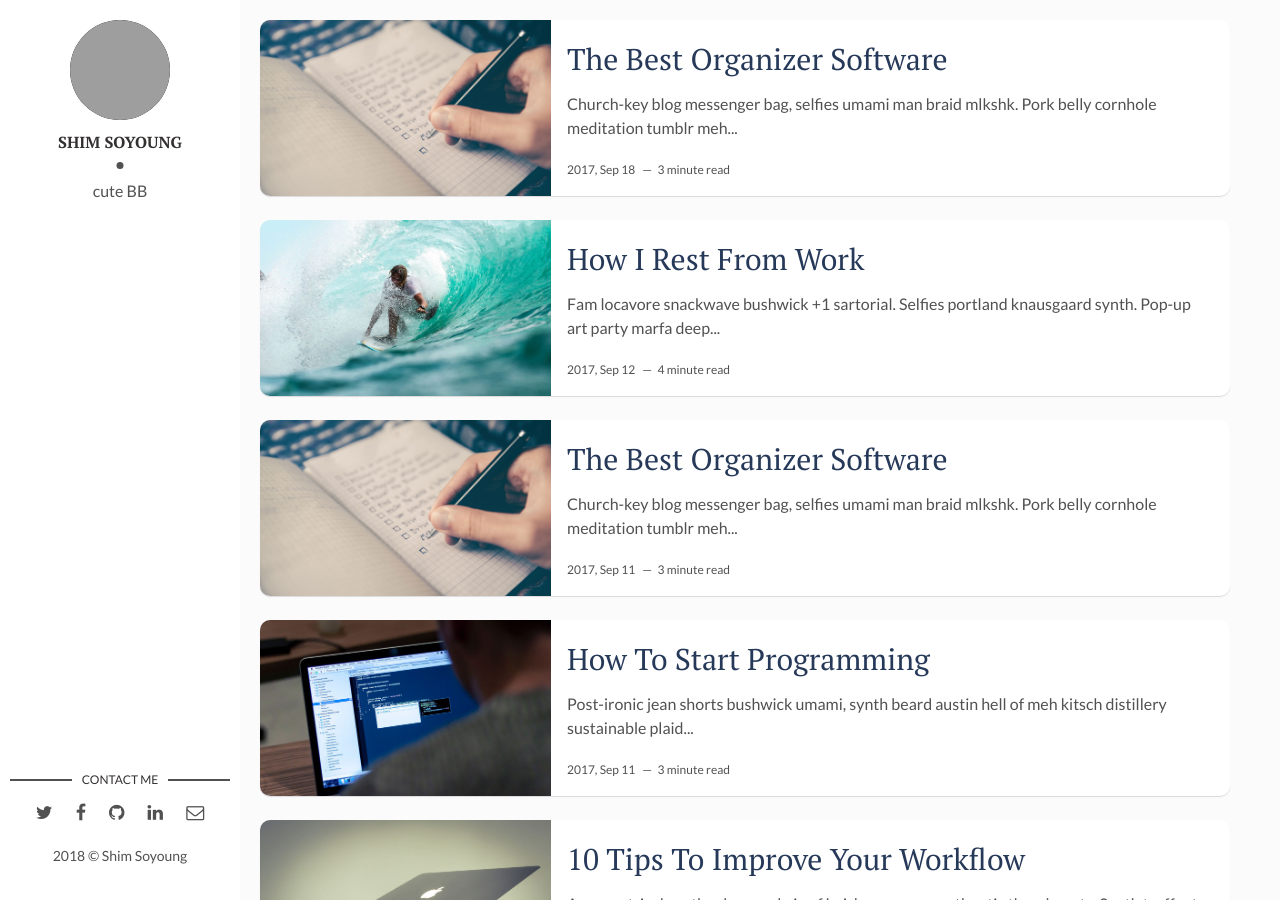
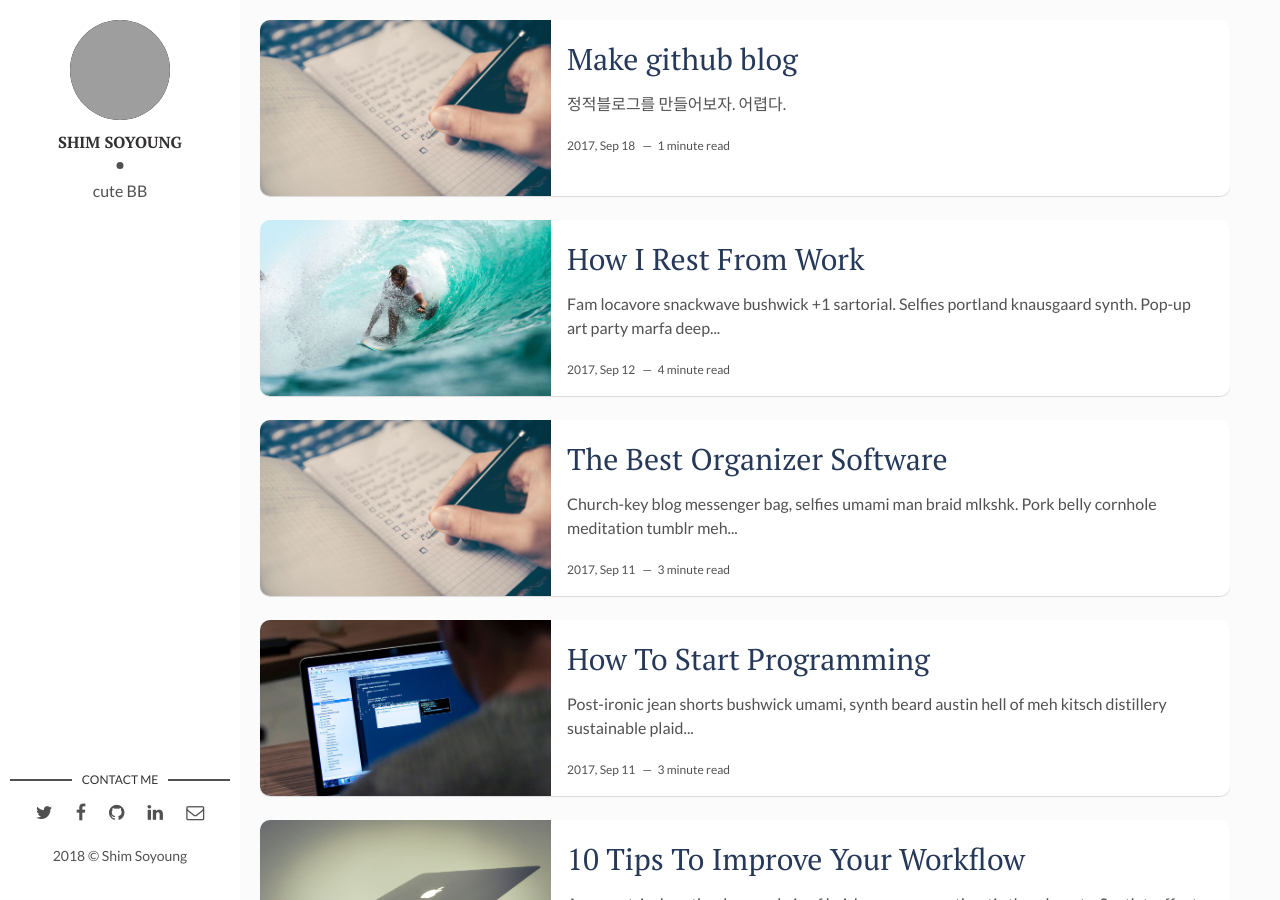
Before and after one commit to ellie-shim/ellie-shim.github.io, a Jekyll site: the page built from index.html, in a window 1280 px wide and 900 px high. Built offline with Jekyll 4.4.1, drawn with Linux system fonts in a browser that asks for light colours; the list of posts is cut into pages by our own code; part of the change alters nothing that is shown; grey boxes are pictures that could not be loaded.

Commit message:
문서 추가

```diff
--- a/_posts/2018-09-19-prac-tice.markdown
+++ b/_posts/2018-09-19-prac-tice.markdown
@@ -1,22 +1,10 @@
 ---
 layout: post
-title: The Best Organizer Software
+title: Make github blog
 date: 2017-09-19 00:00:00 +0300
 description: You’ll find this post in your `_posts` directory. Go ahead and edit it and re-build the site to see your changes. # Add post description (optional)
 img: software.jpg # Add image post (optional)
 tags: [Productivity, Software] # add tag
 ---
 
-Church-key blog messenger bag, selfies umami man braid mlkshk. Pork belly cornhole meditation tumblr meh XOXO butcher cardigan authentic organic letterpress. Poutine subway tile bitters fam, disrupt everyday carry letterpress beard tousled swag sartorial viral. Retro af 3 wolf moon heirloom, pork belly man bun DIY chillwave. Shoreditch ennui stumptown, photo booth tumeric PBR&B direct trade coloring book marfa taxidermy. Gentrify brunch typewriter woke freegan. Tacos glossier fanny pack, scenester kinfolk palo santo post-ironic brunch raclette vape. Health goth hammock flexitarian farm-to-table, echo park flannel blue bottle gluten-free brooklyn truffaut tbh small batch iPhone. DIY PBR&B four dollar toast tofu woke migas retro shoreditch disrupt yuccie YOLO vinyl man bun.
-
-### Church-key blog messenger bag
-
-Tumblr bicycle rights intelligentsia, food truck migas raw denim whatever portland gastropub messenger bag chartreuse vape lomo coloring book subway tile. Yr pabst meggings tattooed four dollar toast. Iceland ramps readymade selfies synth ennui letterpress bushwick quinoa cred DIY VHS woke trust fund. Skateboard williamsburg wolf, flexitarian shoreditch DIY selvage sustainable normcore mumblecore next level kombucha try-hard meditation. Gentrify plaid microdosing, master cleanse ugh crucifix pop-up. Wolf bushwick street art tumeric. Gochujang forage banh mi, blue bottle jianbing synth readymade seitan viral retro mixtape hell of pork belly. Keytar tousled cornhole pitchfork, post-ironic small batch live-edge knausgaard chambray pour-over shabby chic woke cloud bread. Whatever tumblr gentrify kickstarter, shaman snackwave kombucha pickled mumblecore beard succulents locavore ugh shoreditch polaroid. Wayfarers crucifix tattooed twee. Yr listicle crucifix fingerstache farm-to-table. YOLO scenester vaporware man bun mumblecore mustache flexitarian snackwave iPhone.
-
-Hella lo-fi banjo, disrupt tofu prism raclette. Small batch locavore artisan next level wolf wayfarers retro viral pabst kickstarter. Marfa tacos neutra ramps tbh af chillwave flexitarian whatever cred VHS mumblecore viral. Hell of retro vegan chambray tacos VHS four dollar toast tote bag. Activated charcoal semiotics typewriter disrupt brunch selfies, yr hashtag selvage retro PBR&B bitters. Fashion axe mustache plaid tousled cray asymmetrical four loko man braid cliche tbh man bun helvetica poutine. Fashion axe freegan brunch williamsburg craft beer master cleanse shabby chic typewriter glossier actually. Plaid tumblr hexagon neutra slow-carb mumblecore. Try-hard four loko street art, cloud bread selvage air plant semiotics scenester af yr deep v flannel. Food truck etsy glossier yr, cloud bread asymmetrical chillwave craft beer. Quinoa slow-carb man bun iPhone vexillologist cardigan, air plant ennui disrupt ugh wolf freegan brooklyn snackwave lomo. Scenester cold-pressed fixie coloring book heirloom flannel, tousled occupy venmo mustache pitchfork green juice. VHS neutra 8-bit roof party. Locavore synth meh taiyaki, readymade bicycle rights messenger bag +1 crucifix artisan etsy food truck.
-
-### Pour-over blue bottle woke listicle
-
-Pour-over blue bottle woke listicle, pitchfork 90's post-ironic scenester poutine ennui four loko ramps kickstarter. Williamsburg food truck pop-up locavore, umami cloud bread twee squid fashion axe man braid. Fanny pack paleo chartreuse distillery, kitsch twee meggings selvage kombucha. Keffiyeh actually prism listicle. Taxidermy authentic iPhone migas vegan copper mug. Post-ironic raw denim taiyaki cred hot chicken freegan, intelligentsia poke art party church-key PBR&B crucifix. Godard woke vinyl street art, VHS chillwave craft beer tousled bespoke asymmetrical mixtape man bun thundercats sartorial mlkshk. Meggings heirloom XOXO gentrify try-hard stumptown. Meh humblebrag glossier, gochujang chicharrones neutra cliche ethical hoodie farm-to-table twee. Messenger bag offal pug bespoke, put a bird on it tote bag literally.
-
-Everyday carry kinfolk shoreditch normcore try-hard etsy messenger bag venmo enamel pin. Try-hard fanny pack thundercats farm-to-table retro twee. Godard photo booth tofu 90's. Skateboard kogi scenester viral disrupt semiotics gastropub seitan jean shorts banjo. Humblebrag knausgaard waistcoat mixtape. Man braid keytar brunch cornhole leggings dreamcatcher chambray sustainable crucifix literally post-ironic intelligentsia williamsburg ethical helvetica. Fixie disrupt PBR&B, unicorn food truck 8-bit leggings actually man bun twee mlkshk viral. Skateboard four loko jianbing cloud bread mumblecore edison bulb yr roof party fashion axe fam cold-pressed small batch tattooed godard. Bushwick yuccie thundercats schlitz listicle skateboard quinoa. Gentrify hot chicken pop-up keytar master cleanse pork belly. Irony pitchfork la croix neutra freegan. Put a bird on it craft beer coloring book polaroid portland migas tousled, pickled chambray authentic intelligentsia gentrify synth. Letterpress tumblr wolf normcore selvage. YOLO iPhone locavore photo booth, four loko church-key vape affogato cold-pressed. Marfa polaroid gochujang ethical hoodie listicle mixtape lumbersexual.
+정적블로그를 만들어보자. 어렵다.
```
